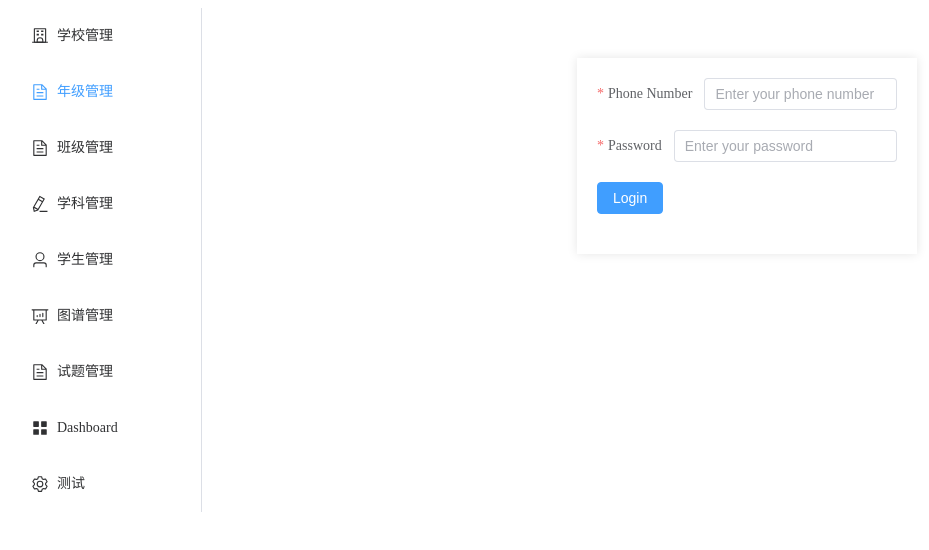
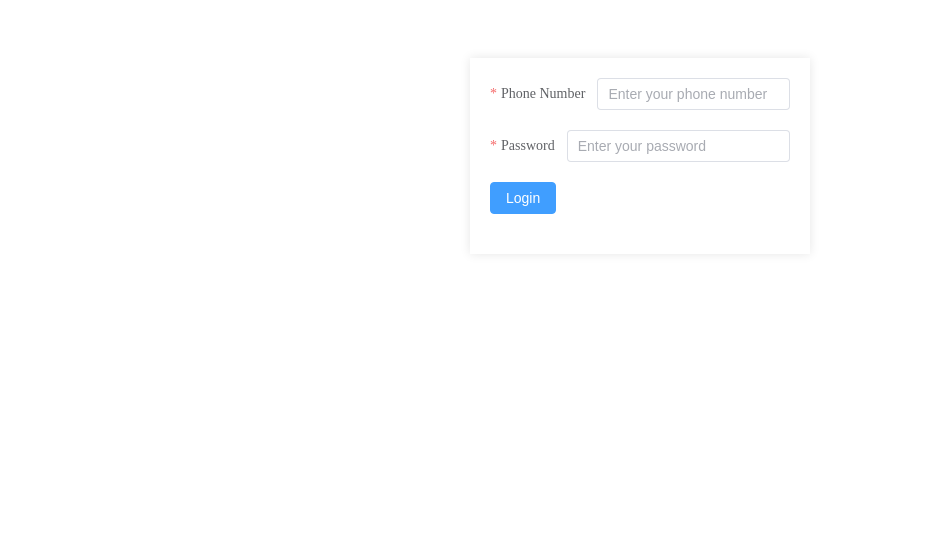
Before and after one commit to digitalboy/mathgpt_frontend_admin, a Vue app: page /admin/login in a window 1280 px wide. Shown: the top 550 px of the page, without its empty margins (0-929 px from the left). Built offline with nearby package versions, Linux system fonts and the light colour scheme.

Commit message:
modified:   src/App.vue 	modified:   src/router/index.ts

```diff
--- a/src/App.vue
+++ b/src/App.vue
@@ -1,10 +1,12 @@
 <!-- src\App.vue -->
 <template>
   <el-row :gutter="20">
-    <el-col :span="4" class="hidden-md-and-down">
+    <!-- 只在 hideMenu 不为 true 时显示侧边菜单 -->
+    <el-col :span="4" class="hidden-md-and-down" v-if="!$route.meta.hideMenu">
       <SideMenu />
     </el-col>
-    <el-col :span="20" class="hidden-md-and-down">
+    <!-- 调整 span 根据是否显示侧边菜单 -->
+    <el-col :span="$route.meta.hideMenu ? 24 : 20" class="hidden-md-and-down">
       <router-view />
     </el-col>
     <el-col :span="24" class="hidden-md-and-up">
@@ -27,7 +29,7 @@ export default {
 
 <style>
 /* 你的全局样式 */
-h1{
+h1 {
   color: #525457;
 }
 </style>
--- a/src/router/index.ts
+++ b/src/router/index.ts
@@ -12,7 +12,8 @@ const routes: Array<RouteRecordRaw> = [
   {
     path: '/login',
     name: 'Login',
-    component: () => import('@/views/Login.vue')
+    component: () => import('@/views/Login.vue'),
+    meta: { hideMenu: true }
   },
   {
     path: '/dashboard',
```
